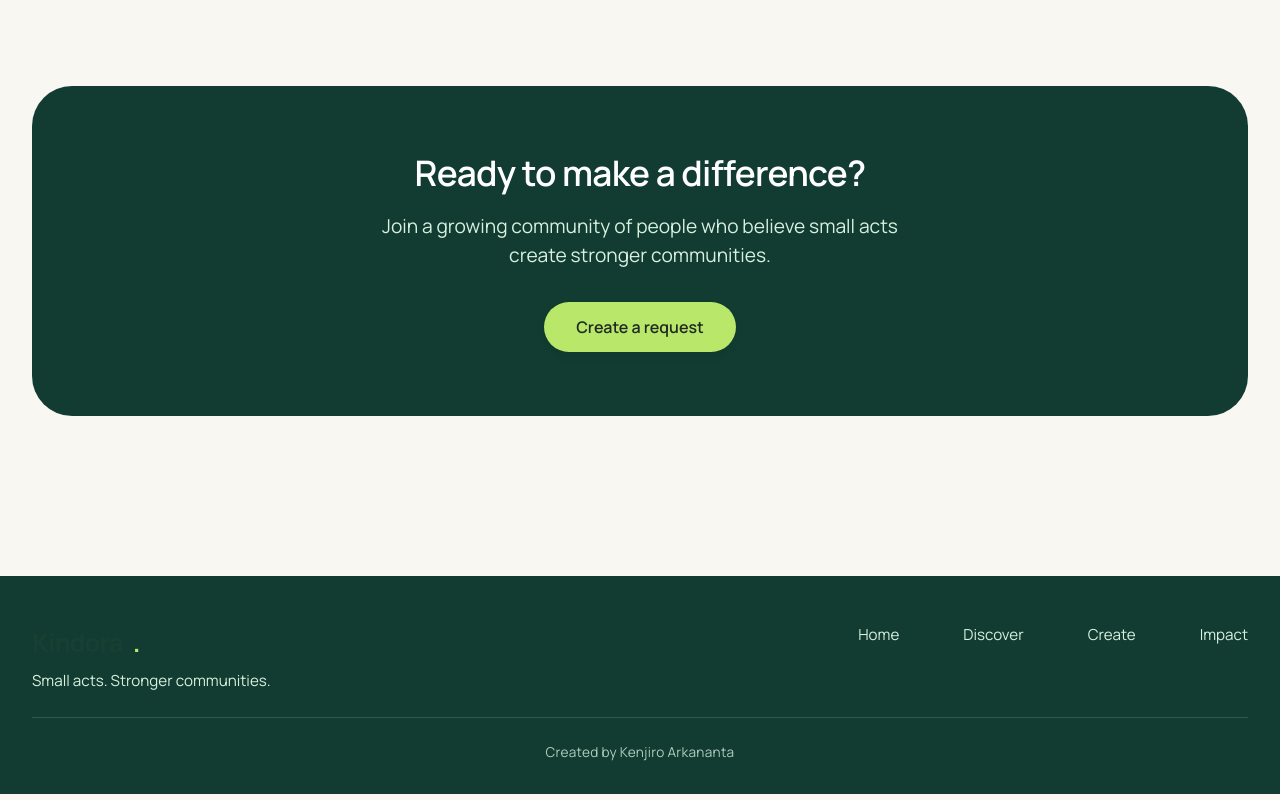
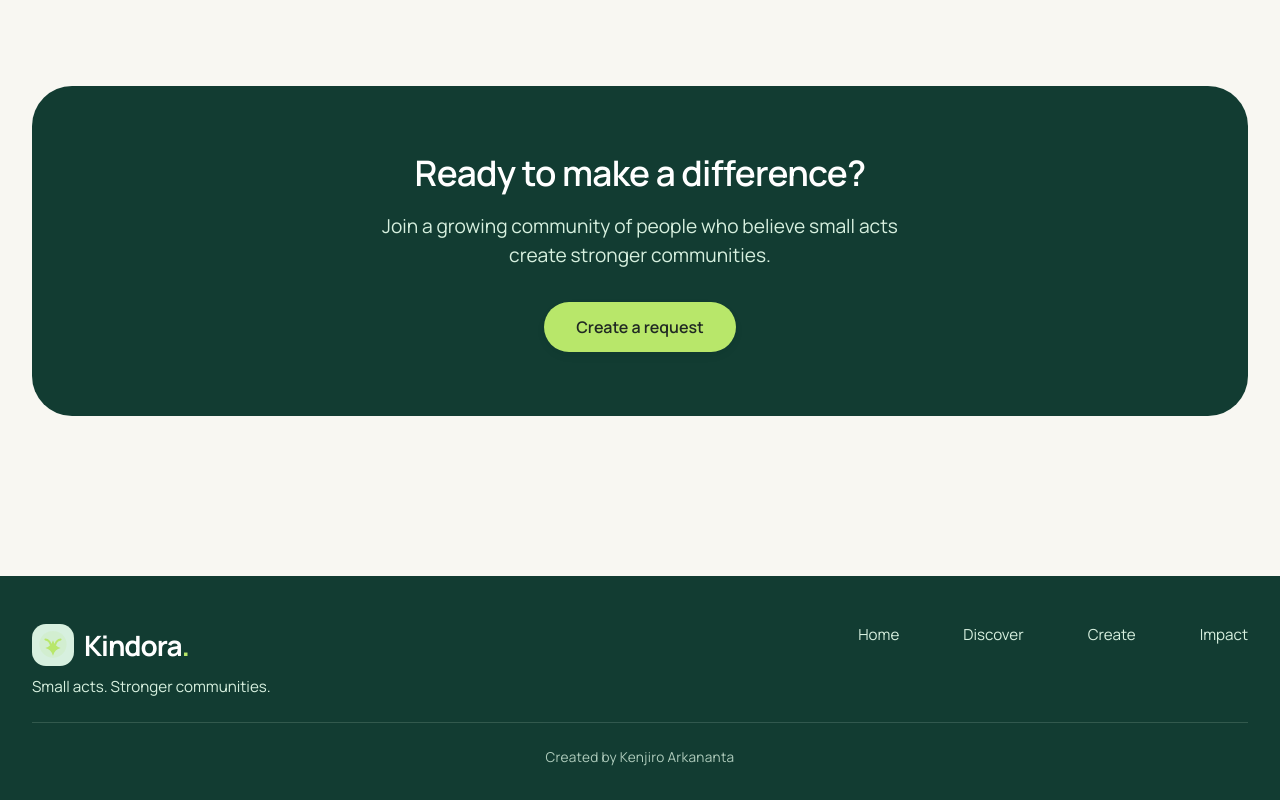
Before and after one commit to kjrark/Kindora, a plain HTML site: page index.html in a window 1280 px wide. Shown: the part 2455-3255 px from the top of the page. Drawn offline with Linux system fonts and the light colour scheme.

Commit message:
Improve footer logo contrast and match header branding

```diff
--- a/index.html
+++ b/index.html
@@ -776,6 +776,29 @@
       justify-content: space-between;
       flex-wrap: wrap;
       gap: 32px;
+    }
+
+    .footer-brand .logo {
+      color: var(--white);
+      font-size: 1.6rem;
+      gap: 10px;
+      width: fit-content;
+    }
+
+    /* Keep the footer wordmark light against the dark forest background.
+       The global .logo-word uses a dark header color, so override it only here. */
+    .footer-brand .logo-word {
+      color: var(--white) !important;
+      -webkit-text-fill-color: var(--white);
+    }
+
+    .footer-brand .logo-symbol {
+      background: var(--mint);
+      color: var(--forest);
+    }
+
+    .footer-brand .logo:hover .logo-symbol {
+      background: var(--white);
     }
 
     .footer-brand p {
@@ -1292,7 +1315,10 @@
     <div class="container">
       <div class="footer-inner">
         <div class="footer-brand">
-          <div class="logo" style="color:var(--white); font-size:1.6rem;">Kindora<span style="color:var(--orange);">.</span></div>
+          <a href="#" class="logo" data-page="landing" aria-label="Kindora home">
+            <span class="logo-symbol" aria-hidden="true"><svg viewBox="0 0 40 40" focusable="false"><path d="M20 3.5C11 3.5 4 10.4 4 19.2c0 8.7 7.1 15.8 16 15.8s16-7.1 16-15.8C36 10.4 29 3.5 20 3.5Z" fill="currentColor" opacity=".12"/><path d="M11 23.5c4.5-1.1 7.5-4.1 9-9 1.4 4.9 4.5 7.9 9 9-4.5 1.1-7.6 4.1-9 9-1.5-4.9-4.5-7.9-9-9Z" fill="currentColor"/><path d="M11 13.5c3.2.4 5.3 2.5 6.1 5.7M29 13.5c-3.2.4-5.3 2.5-6.1 5.7" fill="none" stroke="currentColor" stroke-width="2.2" stroke-linecap="round"/></svg></span>
+            <span class="logo-word">Kindora<span class="logo-period">.</span></span>
+          </a>
           <p>Small acts. Stronger communities.</p>
         </div>
         <div class="footer-links">
```
